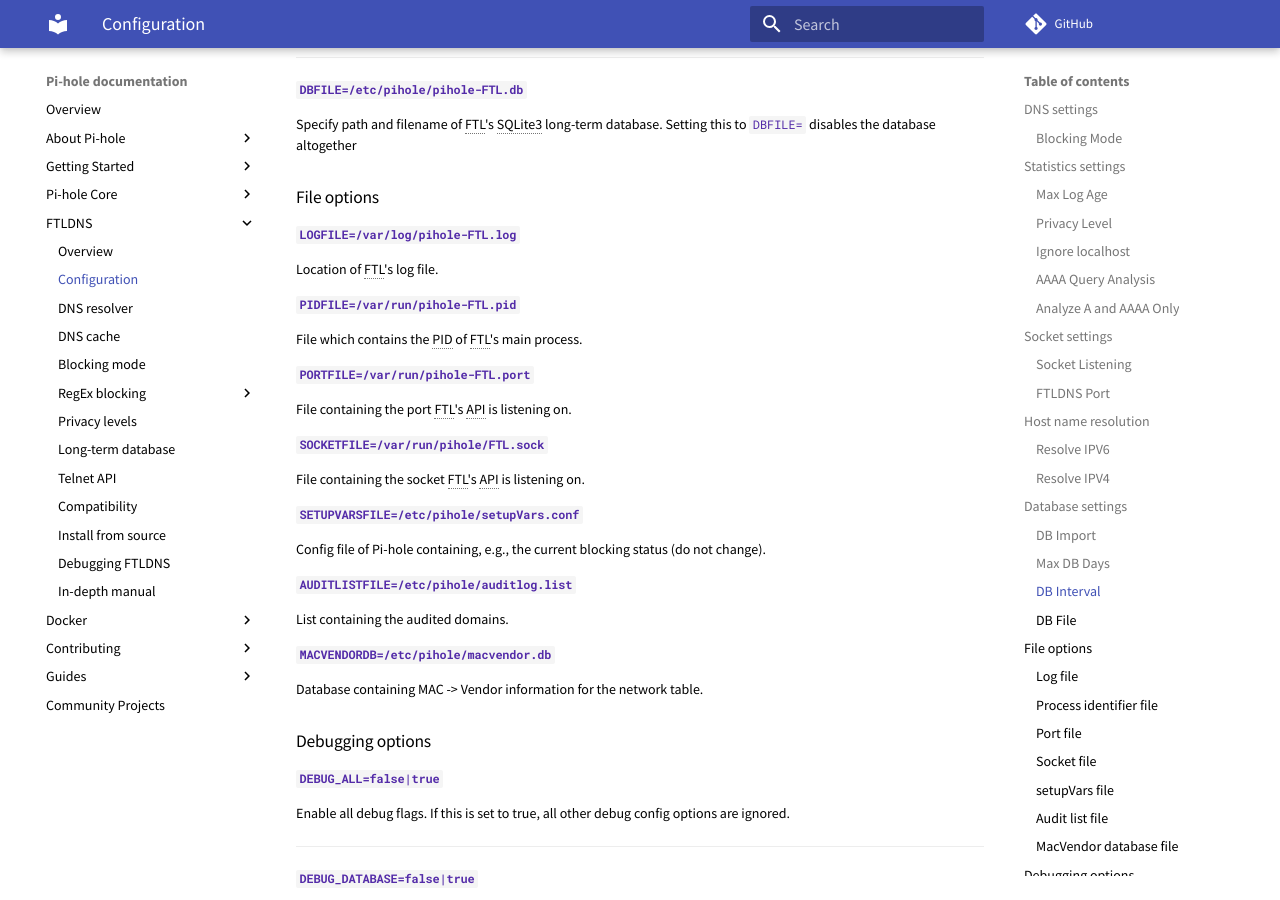
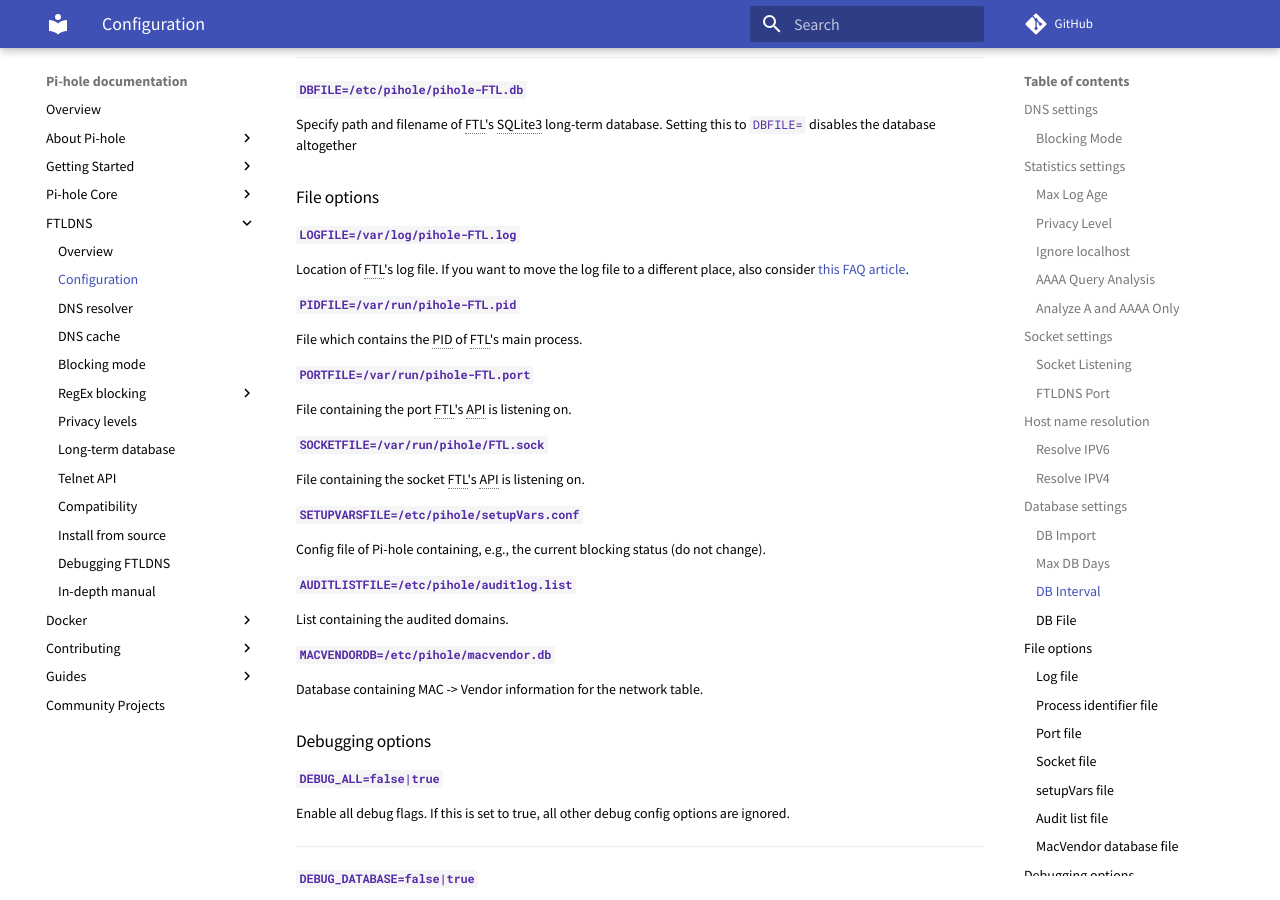
Before and after one commit to pi-hole/docs, an MkDocs documentation site: the page built from docs/ftldns/configfile.md, in a window 1280 px wide and 900 px high, scrolled down 1689 px. Built offline with MkDocs 1.6.1 and Material for MkDocs 9.7.7, drawn with Linux system fonts in a browser that asks for light colours; comment, search, counter and statistics services are not loaded.

Commit message:
Add reference to FAQ how to use symlinks to place the log on, e.g., a USB thumbdrive
Signed-off-by: DL6ER <dl6er@dl6er.de>

```diff
--- a/docs/ftldns/configfile.md
+++ b/docs/ftldns/configfile.md
@@ -59,7 +59,7 @@
 ### File options
 
 #### `LOGFILE=/var/log/pihole-FTL.log` {#file_LOGFILE data-toc-label='Log file'}
-  Location of FTL's log file.
+  Location of FTL's log file. If you want to move the log file to a different place, also consider [this FAQ article](https://discourse.pi-hole.net/t/moving-the-pi-hole-log-to-another-location-device/2041).
 
 #### `PIDFILE=/var/run/pihole-FTL.pid` {#file_PIDFILE data-toc-label='Process identifier file'}
   File which contains the PID of FTL's main process.
```
